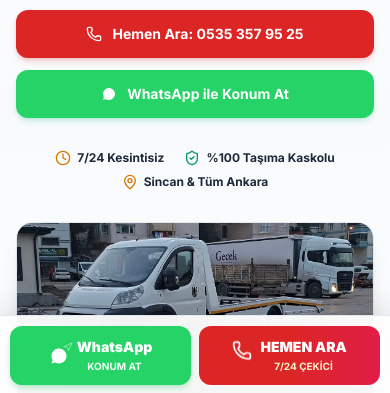
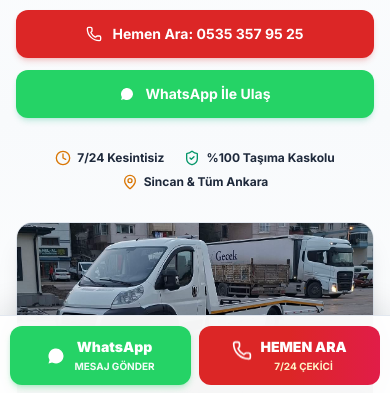
Before and after one commit to erencanikati-design/halisotokurtarma, a React (Vite) app: page / in a window 390 px wide. Shown: the part 449-842 px from the top of the page. Built offline with nearby package versions, Linux system fonts and the light colour scheme.

Commit message:
Switch to instant direct WhatsApp messaging with clean prefilled message

```diff
--- a/src/components/EmergencyBar.jsx
+++ b/src/components/EmergencyBar.jsx
@@ -1,56 +1,27 @@
-import React, { useState } from 'react';
-import { Phone, MessageCircle, Navigation, Loader2 } from 'lucide-react';
+import React from 'react';
+import { Phone, MessageCircle } from 'lucide-react';
 import { COMPANY_INFO } from '../data/constants';
-import { sendWhatsAppWithLocation } from '../utils/whatsapp';
 
 export default function EmergencyBar() {
-  const [loading, setLoading] = useState(false);
-
-  const handleWhatsAppClick = (e) => {
-    e.preventDefault();
-    setLoading(true);
-    sendWhatsAppWithLocation(COMPANY_INFO.whatsappMessage, (status) => {
-      setLoading(false);
-    });
-  };
+  const whatsappUrl = `https://wa.me/905353579525?text=${encodeURIComponent("Merhaba Halis Bey, çekiciye ihtiyacım var yardımcı olur musunuz?")}`;
 
   return (
     <aside
-      aria-label="Acil İletişim ve Konum Butonları"
+      aria-label="Acil İletişim Butonları"
       className="md:hidden fixed bottom-0 left-0 right-0 z-50 p-2.5 bg-white/95 backdrop-blur-xl border-t border-slate-200 shadow-[0_-8px_30px_rgba(15,23,42,0.12)]"
     >
       <div className="grid grid-cols-2 gap-2 max-w-lg mx-auto">
-        {/* WhatsApp Konum Gönder (Akıllı GPS Entegrasyonlu) */}
-        <button
-          type="button"
-          onClick={handleWhatsAppClick}
-          disabled={loading}
-          className="flex items-center justify-center gap-2 py-3 px-3 rounded-xl bg-whatsapp hover:bg-whatsapp-hover active:scale-95 text-white font-black text-sm shadow-md shadow-whatsapp/25 transition-all disabled:opacity-85 cursor-pointer"
+        {/* WhatsApp İle Yaz */}
+        <a
+          href={whatsappUrl}
+          className="flex items-center justify-center gap-2 py-3 px-3 rounded-xl bg-whatsapp hover:bg-whatsapp-hover active:scale-95 text-white font-black text-sm shadow-md shadow-whatsapp/25 transition-all cursor-pointer"
         >
-          <div className="relative">
-            {loading ? (
-              <Loader2 className="w-5 h-5 text-white animate-spin" />
-            ) : (
-              <>
-                <MessageCircle className="w-5 h-5 fill-white text-whatsapp" />
-                <Navigation className="w-2.5 h-2.5 absolute -top-1 -right-1 text-white animate-pulse" />
-              </>
-            )}
-          </div>
+          <MessageCircle className="w-5 h-5 fill-white text-whatsapp" />
           <span className="leading-tight text-center">
-            {loading ? (
-              <>
-                <span className="text-xs font-bold">Konum Alınıyor...</span><br />
-                <span className="text-[9px] font-medium opacity-90">Lütfen bekleyin</span>
-              </>
-            ) : (
-              <>
-                WhatsApp<br />
-                <span className="text-[10px] uppercase font-bold opacity-95">Konum At</span>
-              </>
-            )}
+            WhatsApp<br />
+            <span className="text-[10px] uppercase font-bold opacity-95">Mesaj Gönder</span>
           </span>
-        </button>
+        </a>
 
         {/* Hemen Ara 7/24 */}
         <a
--- a/src/components/Hero.jsx
+++ b/src/components/Hero.jsx
@@ -60,19 +60,15 @@ export default function Hero() {
                 <span>Hemen Ara: {COMPANY_INFO.phone}</span>
               </a>
 
-              <button
-                type="button"
-                onClick={handleHeroWhatsApp}
-                disabled={locLoading}
-                className="w-full sm:w-auto inline-flex items-center justify-center gap-2.5 px-6 py-3.5 rounded-xl bg-whatsapp hover:bg-whatsapp-hover text-white font-bold text-sm shadow-md shadow-emerald-500/20 transition-all hover:scale-105 active:scale-95 disabled:opacity-75 whitespace-nowrap cursor-pointer"
+              <a
+                href={`https://wa.me/905353579525?text=${encodeURIComponent("Merhaba Halis Bey, çekiciye ihtiyacım var yardımcı olur musunuz?")}`}
+                target="_blank"
+                rel="noopener noreferrer"
+                className="w-full sm:w-auto inline-flex items-center justify-center gap-2.5 px-6 py-3.5 rounded-xl bg-whatsapp hover:bg-whatsapp-hover text-white font-bold text-sm shadow-md shadow-emerald-500/20 transition-all hover:scale-105 active:scale-95 whitespace-nowrap cursor-pointer"
               >
-                {locLoading ? (
-                  <Loader2 className="w-4 h-4 animate-spin shrink-0 text-white" />
-                ) : (
-                  <MessageCircle className="w-4 h-4 fill-white text-whatsapp shrink-0" />
-                )}
-                <span>{locLoading ? 'Konum Alınıyor...' : 'WhatsApp ile Konum At'}</span>
-              </button>
+                <MessageCircle className="w-4 h-4 fill-white text-whatsapp shrink-0" />
+                <span>WhatsApp İle Ulaş</span>
+              </a>
             </div>
 
             {/* Clean Trust Indicators */}
```
